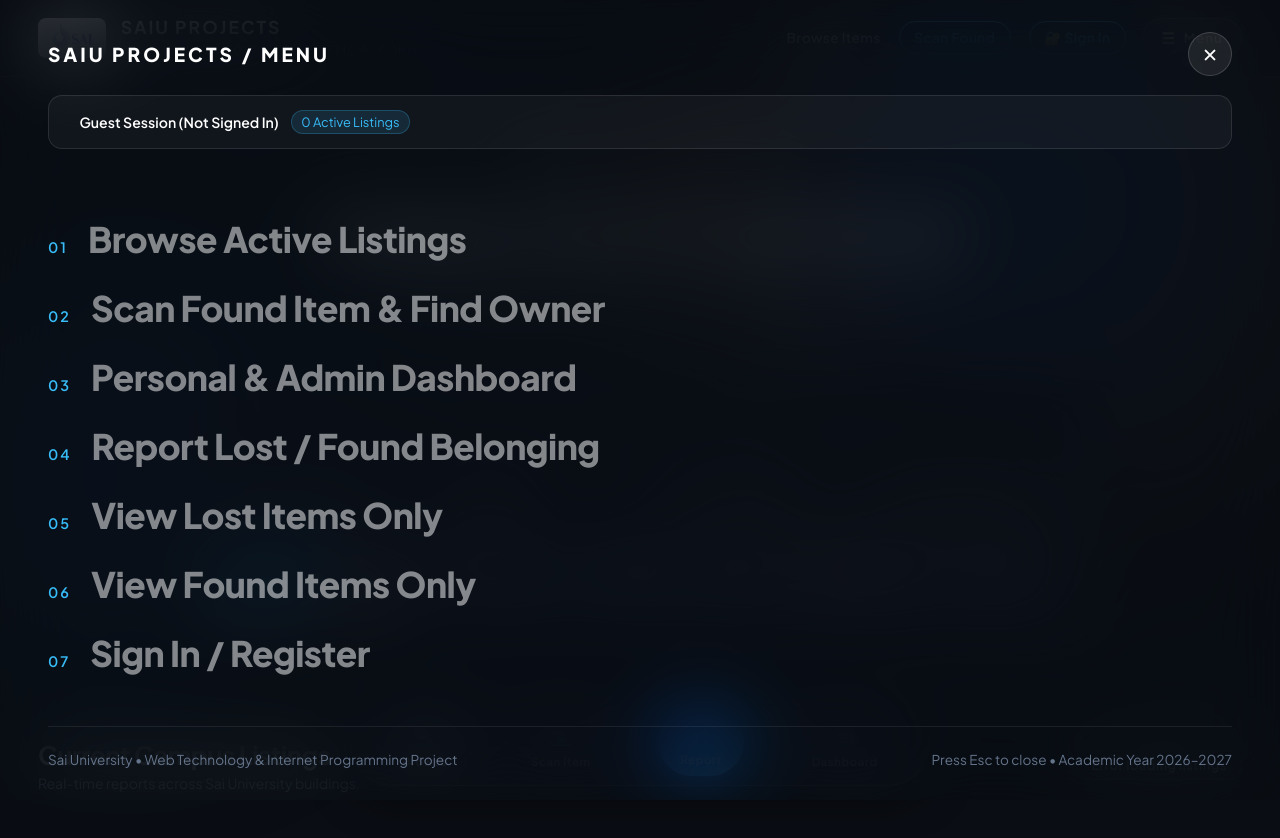
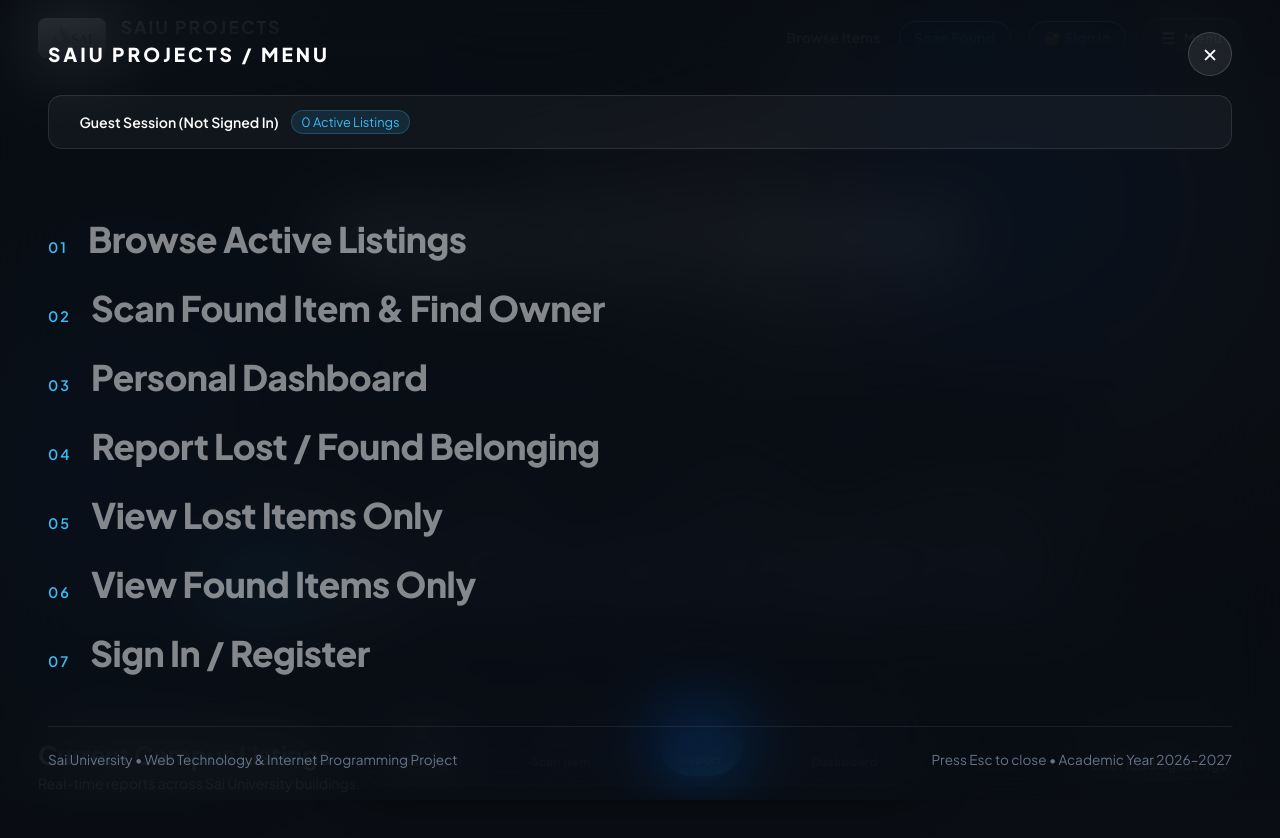
Before and after one commit to Code-with-VictoryMan/LOST---FOUND-WEBSITE-, a website: page public/index.html in a window 1280 px wide. Both pictures are taken after a click on the button "Open Navigation Menu". Drawn offline with Linux system fonts and the light colour scheme; no server answers.

Commit message:
style(ui): rename menu link 03 to Personal Dashboard

```diff
--- a/public/index.html
+++ b/public/index.html
@@ -76,7 +76,7 @@
       </a>
       <a href="dashboard.html" class="drawer-link" onclick="closeMenu()">
         <span class="link-index">03</span>
-        <span>Personal &amp; Admin Dashboard</span>
+        <span>Personal Dashboard</span>
       </a>
       <a href="#" class="drawer-link" id="drawerReportLink">
         <span class="link-index">04</span>
```
